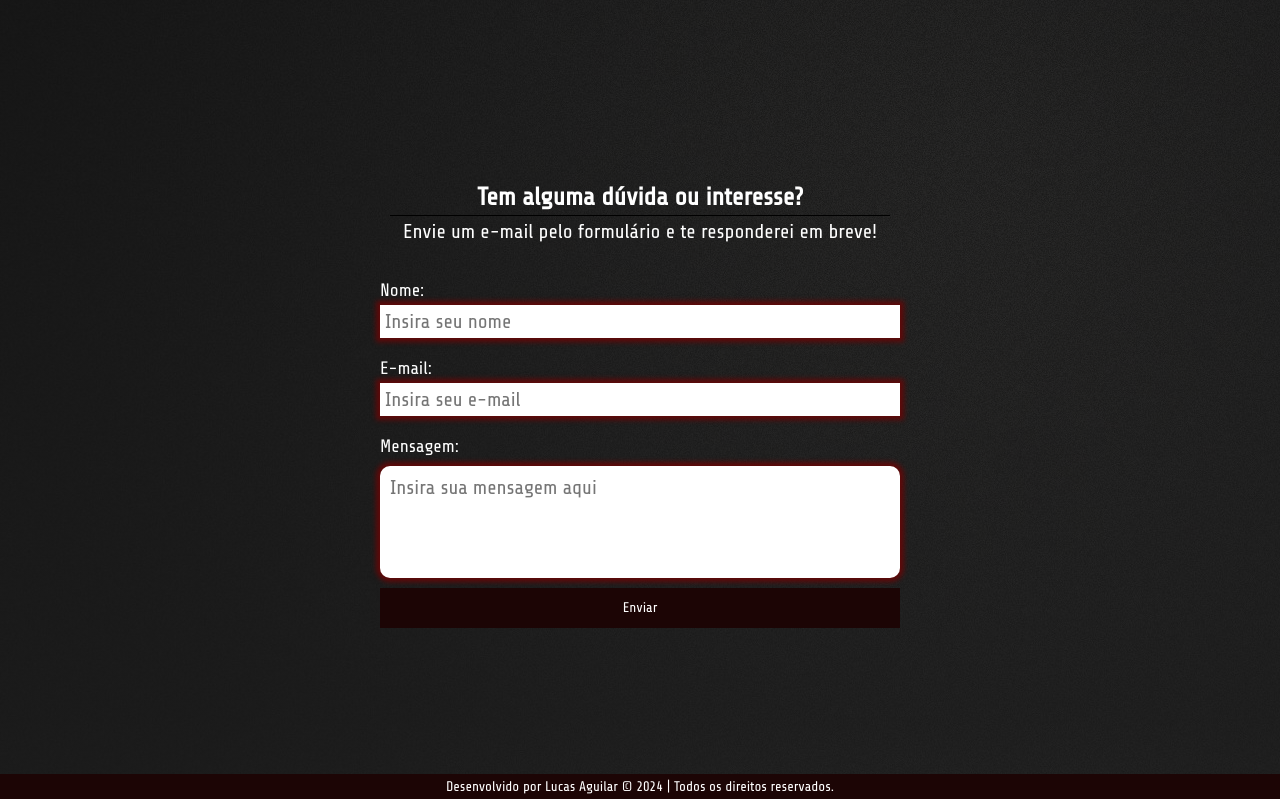
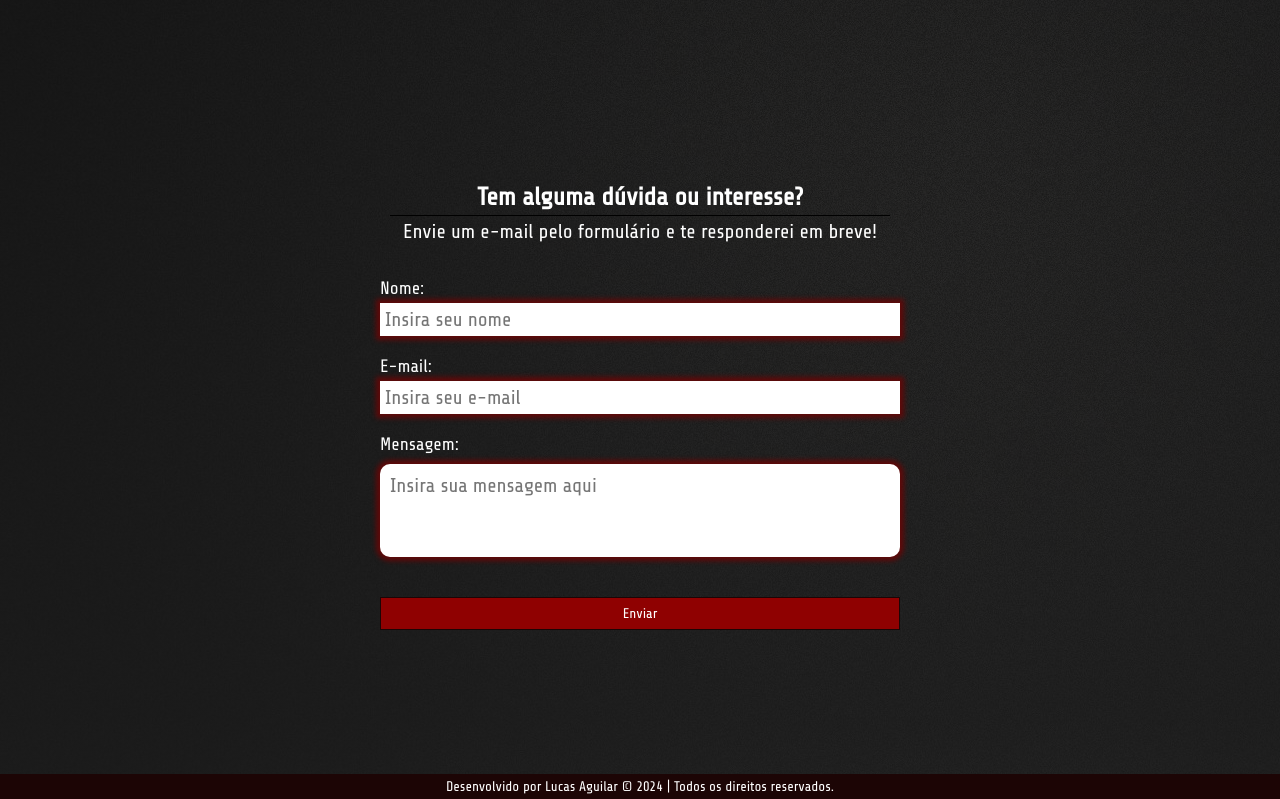
Before and after one commit to LucasSAguilar/portfolio_2024, a React (Create React App) app: page / in a window 1280 px wide. Shown: the part 2516-3315 px from the top of the page. Built offline with nearby package versions, Linux system fonts and the light colour scheme.

Commit message:
Sistema de email

```diff
--- a/package.json
+++ b/package.json
@@ -3,6 +3,7 @@
   "version": "0.1.0",
   "private": true,
   "dependencies": {
+    "@emailjs/browser": "^4.3.3",
     "@testing-library/jest-dom": "^5.17.0",
     "@testing-library/react": "^13.4.0",
     "@testing-library/user-event": "^13.5.0",
--- a/src/telas/Contato/index.tsx
+++ b/src/telas/Contato/index.tsx
@@ -1,6 +1,50 @@
+import { FormEvent, useState } from "react";
+import emailjs from "@emailjs/browser";
 import "./styles.css";
 
 const Contato = () => {
+  const [nome, setNome] = useState("");
+  const [email, setEmail] = useState("");
+  const [mensagem, setMensagem] = useState("");
+  const [aviso_email, setAvisoEmail] = useState("");
+  const [aguardar_timing, setAguardarTiming] = useState(false);
+  const [texto_btn, setTextoBtn] = useState("Enviar");
+
+  const sendEmail = async (e: FormEvent) => {
+    e.preventDefault();
+
+    setTextoBtn("Aguarde 10 segundos...");
+    setAguardarTiming(true);
+    setTimeout(() => {
+      setAguardarTiming(false);
+      setTextoBtn("Enviar");
+    }, 10000);
+
+    const templateParams = {
+      from_nome: nome,
+      from_contato: email,
+      from_mensagem: mensagem,
+    };
+    try {
+      const response = await emailjs.send(
+        "service_6apsdh8",
+        "template_wi80q0o",
+        templateParams,
+        "c58WH0prkN-r2UzGD"
+      );
+      if (response.status === 200) {
+        setAvisoEmail("E-mail enviado com sucesso!");
+        setEmail("");
+        setMensagem("");
+        setNome("");
+      } else {
+        setAvisoEmail("Ocorreu um erro desconhecido");
+      }
+    } catch (e) {
+      setAvisoEmail(`Ocorreu um erro: ${e}`);
+    }
+  };
+
   return (
     <div className="section-contato">
       <h3 className="title-duvida-interesse efeito-scroll-review">
@@ -9,15 +53,42 @@ const Contato = () => {
       <p className="explicacao-contato efeito-scroll-review">
         Envie um e-mail pelo formulário e te responderei em breve!
       </p>
-      <form className="form-email efeito-scroll-review">
+      <form
+        className="form-email efeito-scroll-review"
+        onSubmit={(e) => sendEmail(e)}
+      >
         <label>Nome:</label>
-        <input placeholder="Insira seu nome" name="name" required />
+        <input
+          placeholder="Insira seu nome"
+          name="name"
+          required
+          onChange={(e) => setNome(e.target.value)}
+        />
         <label>E-mail:</label>
-        <input placeholder="Insira seu e-mail" name="email" type="email" required />
+        <input
+          placeholder="Insira seu e-mail"
+          name="email"
+          type="email"
+          onChange={(e) => setEmail(e.target.value)}
+          required
+        />
         <label>Mensagem:</label>
-        <textarea maxLength={500} placeholder="Insira sua mensagem aqui" name="message" required />
-
-        <button className="form-btn-enviar">Enviar</button>
+        <textarea
+          onChange={(e) => setMensagem(e.target.value)}
+          maxLength={500}
+          placeholder="Insira sua mensagem aqui"
+          name="message"
+          required
+        />
+        <p className="aviso-email-contato">{aviso_email}</p>
+        <button
+          className={`form-btn-enviar ${
+            aguardar_timing ? "btn-enviar-email-disabled" : ""
+          }`}
+          disabled={aguardar_timing}
+        >
+          {texto_btn}
+        </button>
       </form>
     </div>
   );
--- a/src/telas/Contato/styles.css
+++ b/src/telas/Contato/styles.css
@@ -18,12 +18,12 @@
   padding-bottom: 4px;
 }
 
-.explicacao-contato{
+.explicacao-contato {
   font-size: 20px;
   text-align: center;
 }
 
-.form-email{
+.form-email {
   display: flex;
   flex-direction: column;
   justify-content: center;
@@ -46,13 +46,11 @@
   background-color: #ffffff;
   box-shadow: 0 0 5px 4px #5f0909;
   margin-top: 5px;
-
 }
 
 .form-email > label {
   margin-top: 20px;
   font-size: 18px;
-
 }
 
 .form-email > textarea {
@@ -69,13 +67,13 @@
   color: #000000;
 }
 
-.form-btn-enviar{
+.form-btn-enviar {
   margin-top: 10px;
   height: 40px;
   background: none;
-    background-color: #1C0505;
-    border: 1px solid #1C0505;
-    color: #FFFFFF;
+  background-color: #8f0101;
+  border: 1px solid #1c0505;
+  color: #ffffff;
   cursor: pointer;
   transition: 0.4s;
 }
@@ -84,15 +82,29 @@
   background-color: #5f0909;
 }
 
+.aviso-email-contato {
+  text-align: center;
+  margin: 15px 0;
+}
+
+.btn-enviar-email-disabled {
+  background-color: #0f0101;
+  cursor: default;
+}
+.btn-enviar-email-disabled:hover {
+  background-color: #0f0101;
+}
+
 
 @media screen and (max-width: 500px) {
   .title-duvida-interesse {
     font-size: 18px;
   }
-    .explicacao-contato{
+  .explicacao-contato {
     font-size: 15px;
   }
-    .form-email > textarea, .form-email > input {
+  .form-email > textarea,
+  .form-email > input {
     font-size: 1rem;
   }
 }
```
Also changed, not shown: 1 other file (tests, documents, lock files or other folders). Lines whose indentation alone changed are shown as unchanged.
